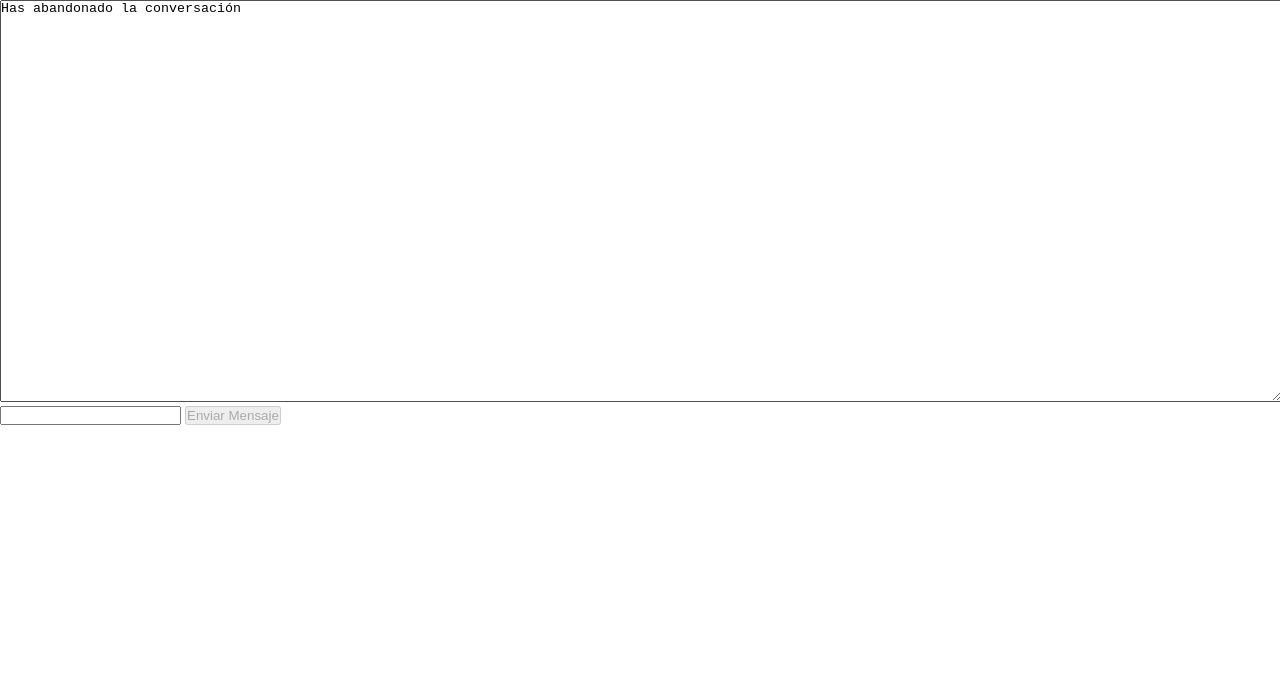
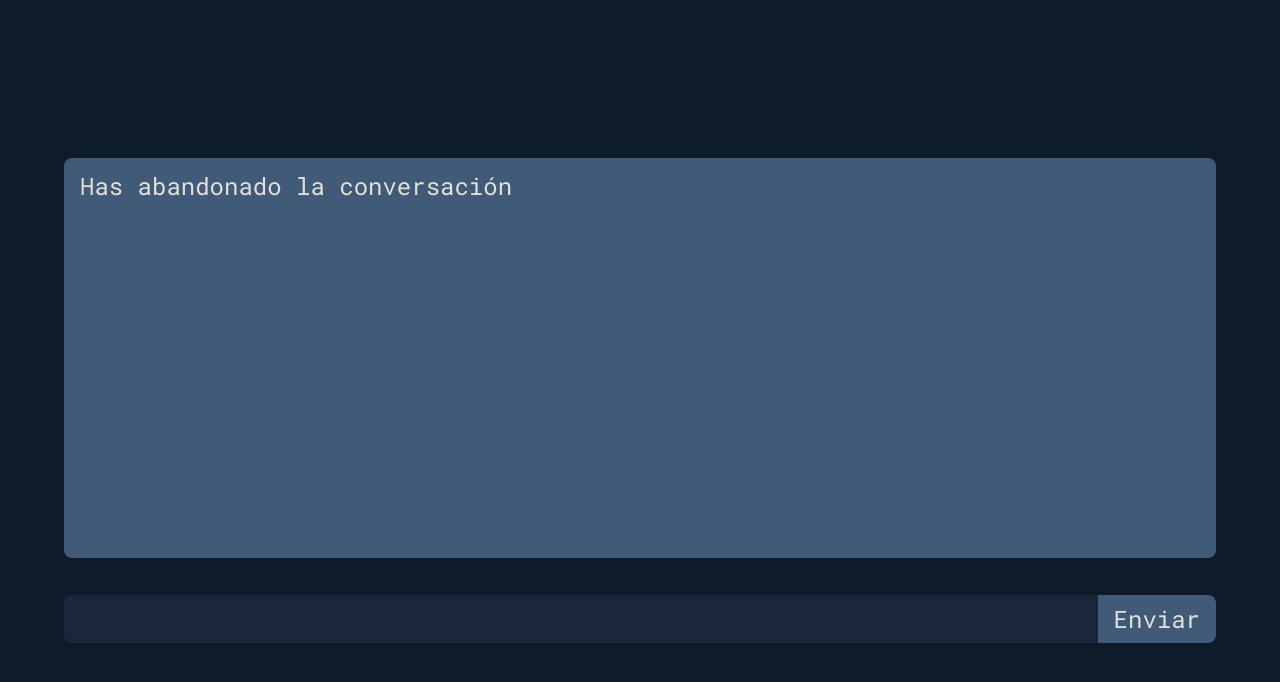
Before and after one commit to HU33LE/tutorial-web-sockets, a website: page public/index.html in a window 1280 px wide. Drawn offline with Linux system fonts and the light colour scheme.

Commit message:
Adding styles to the html

```diff
--- a/main.js
+++ b/main.js
@@ -1,7 +1,8 @@
 import { WebSocketServer } from "ws";
 import express from "express";
 import { Server } from "http";
-import { __dirname, generarId } from "./helpers";
+import path from "path";
+import { __dirname, generarId } from "./helpers.js";
 
 const PORT = 3000
 
--- a/public/index.html
+++ b/public/index.html
@@ -5,12 +5,19 @@
     <meta http-equiv="X-UA-Compatible" content="IE=edge">
     <meta name="viewport" content="width=device-width, initial-scale=1.0">
     <title>Document</title>
+    <link rel="preconnect" href="https://fonts.googleapis.com">
+    <link rel="preconnect" href="https://fonts.gstatic.com" crossorigin>
+    <link href="https://fonts.googleapis.com/css2?family=Roboto+Mono&display=swap" rel="stylesheet">
     <link rel="stylesheet" href="style.css">
 </head>
 <body>
-    <textarea id="messages" style="width: 100vw; height: 50vh;"></textarea><br>
-    <input type="text" id="new-message">
-    <button id="send-message" disabled>Enviar Mensaje</button>
-    <script src="connection.js"></script>
+    <div class="container">
+        <textarea class="msg-box" id="messages" readonly></textarea><br>
+        <div class="new-msg-container">
+            <input class="new-msg" type="text" id="new-message">
+            <button class="new-msg-button" id="send-message" disabled>Enviar</button>
+        </div>
+        <script src="connection.js"></script>
+    </div>
 </body>
 </html>
--- a/public/style.css
+++ b/public/style.css
@@ -1,4 +1,109 @@
+:root {
+    --green-color: #007e25;
+    --red-color: #E63946;
+
+    --paleta1-dark-blue: #0D1B2A;
+    --paleta1-medium-blue: #1B263B;
+    --paleta1-light-blue: #415A77;
+    --paleta1-light-color: #E0E1DD;
+
+    --font-size: 1.5rem;
+}
+
 * {
     padding: 0;
     margin: 0;
+    box-sizing: border-box;
+    font-family: 'Roboto Mono', monospace;
 }
+
+body {
+    background-color: var(--paleta1-dark-blue);
+}
+
+.container {
+    width: 100vw;
+    height: 100vh;
+    display: flex;
+    justify-content: center;
+    align-items: center;
+    flex-direction: column;
+}
+
+.msg-box, .msg-box:focus-visible {
+    border: none;
+    overflow: auto;
+    outline: none;
+
+    -webkit-box-shadow: none;
+    -moz-box-shadow: none;
+    box-shadow: none;
+
+    width: 90%;
+    height: 50vh;
+    resize: none;
+    background-color: var(--paleta1-light-blue);
+    color: var(--paleta1-light-color);
+
+    font-size: var(--font-size);
+
+    border-radius: .5rem;
+    border-color: var(--paleta1-medium-blue);
+    border: 10rem;
+
+    padding: .75rem 1rem;
+}
+
+.new-msg-container {
+    width: 90%;
+    padding-top: 1rem;
+    background-color: var(--paleta1-dark-blue);
+    display: flex;
+}
+
+.new-msg {
+    flex: 1;
+
+    border-radius: .5rem 0 0 .5rem;
+    border: none;
+
+    background-color: var(--paleta1-medium-blue);
+    height: 3rem;
+    padding: .25rem 1rem;
+
+    caret-color: var(--paleta1-light-color);
+
+    font-size: var(--font-size);
+    color: var(--paleta1-light-color);
+}
+
+.new-msg:focus-visible {
+    overflow: auto;
+    outline: none;
+
+    -webkit-box-shadow: none;
+    -moz-box-shadow: none;
+    box-shadow: none;
+
+    border: none;
+    background-color: var(--paleta1-light-blue);
+}
+
+.new-msg-button {
+    background-color: var(--paleta1-light-blue);
+
+    font-size: var(--font-size);
+    color: var(--paleta1-light-color);
+
+    border: none;
+    border-radius: 0 .5rem .5rem 0;
+
+    padding: .25rem 1rem;
+
+    transition: ease-in-out 0.1s;
+}
+
+.new-msg-button:hover {
+    background-color: var(--paleta1-medium-blue);
+    cursor: pointer;
+}
```
